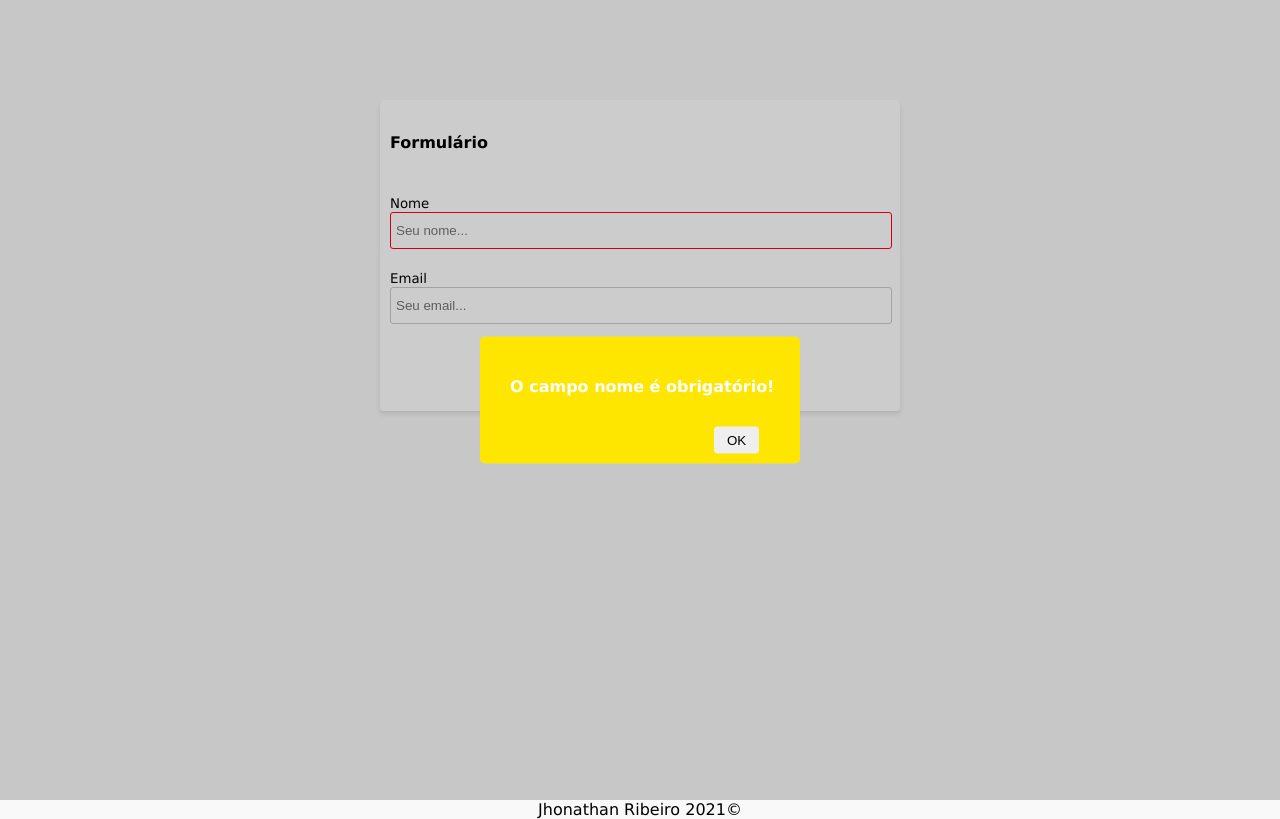
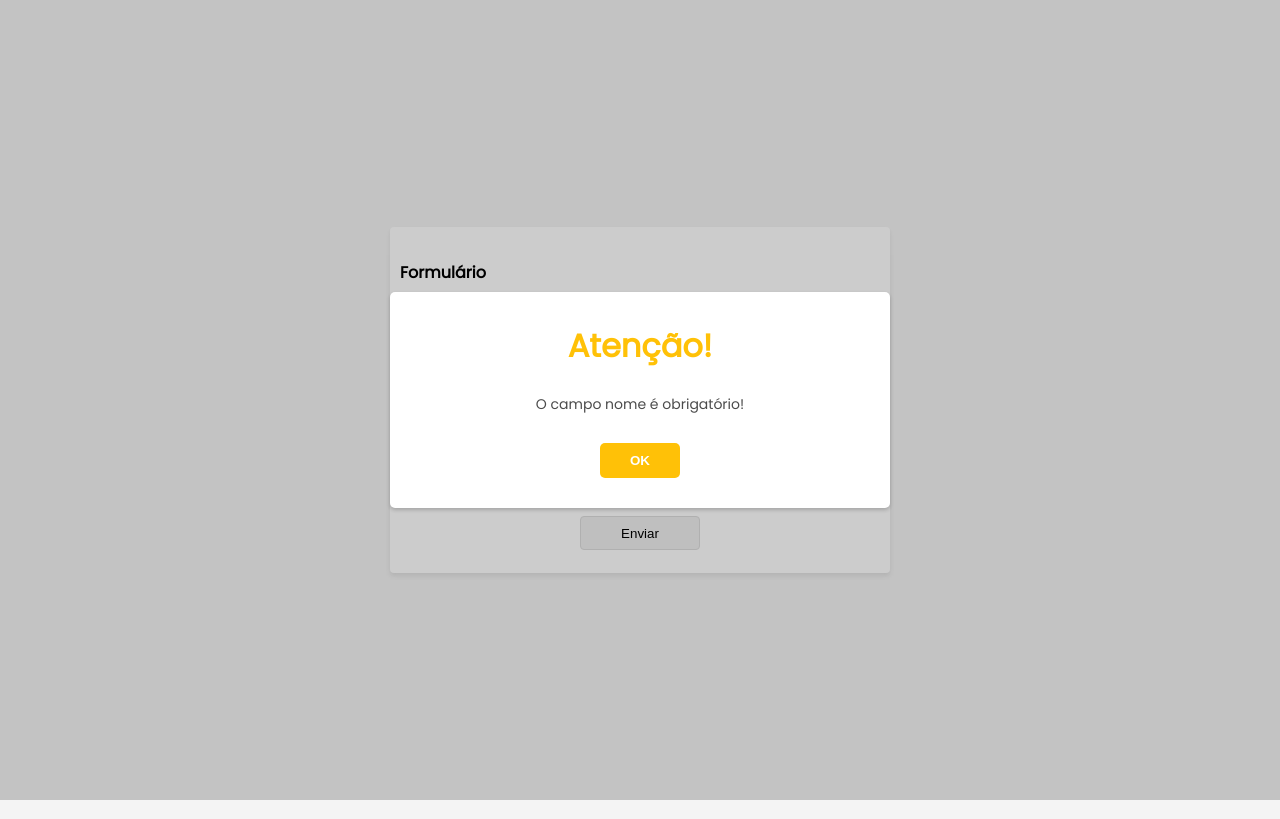
Before and after one commit to JhonathanRibeiro/validacao-de-formulario, a plain HTML site: page index.html in a window 1280 px wide. Both pictures are taken after a click on the button "Enviar". Drawn offline with Linux system fonts and the light colour scheme.

Commit message:
update alerts

```diff
--- a/index.html
+++ b/index.html
@@ -9,8 +9,7 @@
 	<link rel="stylesheet" href="style.css">
 </head>
 <body>
-	<div class="displayMessage"></div>
-
+	<div class="modal-container"></div>
 	<div class="container">
 		<div class="form">
 			<h4>Formulário</h4><br>
@@ -30,12 +29,11 @@
 				id="email"
 				required>
 			<br><br>
-			<button id="submit">Enviar</button>
+			<div class="button-container">
+				<button id="submit">Enviar</button>
+			</div>
 		</div>
 	</div>
-	<footer>
-		<span>Jhonathan Ribeiro 2021&copy;</span>
-	</footer>
 	<script src="script.js"></script>
 </body>
 </html>
--- a/script.js
+++ b/script.js
@@ -11,10 +11,7 @@ btn.addEventListener('click', () => {
 			}
 		},
 		validateFields() {
-
-
 			const { nome, email } = Form.getValues();
-
 			if (nome.trim() == '') {
 				Form.nome.classList.add('outlineDanger');
 				Form.email.classList.remove('outlineDanger');
@@ -37,13 +34,15 @@ btn.addEventListener('click', () => {
 		Form.validateFields();
 		setTimeout(() => {
 			displayMessage({
+				title: 'Sucesso!',
 				icon: 'success',
-				text: 'Enviado com sucesso!'
+				text: 'Contato enviado com sucesso!'
 			});
 		}, 300);
 	} catch (error) {
 		setTimeout(() => {
 			displayMessage({
+				title: 'Atenção!',
 				icon: 'warning',
 				text: `${error.message}`
 			});
@@ -51,13 +50,17 @@ btn.addEventListener('click', () => {
 	}
 });
 
-function displayMessage({ text, icon }) {
-	var display = document.querySelector('.displayMessage');
-	display.style.display = 'block';
+function displayMessage({ title, text, icon }) {
+	var display = document.querySelector('.modal-container');
+	display.classList.add('show')
 
 	var panel = document.createElement('div');
-	panel.setAttribute('class', 'msgBox');
+	panel.setAttribute('class', 'modal');
 	display.appendChild(panel);
+
+	var titleEl = document.createElement('h1');
+	titleEl.textContent = title;
+	panel.appendChild(titleEl);
 
 	var msg = document.createElement('p');
 	msg.textContent = text;
@@ -68,9 +71,15 @@ function displayMessage({ text, icon }) {
 	panel.appendChild(closeBtn);
 
 	closeBtn.addEventListener('click', () => {
-		display.style.display = 'none';
+		display.classList.remove('show')
 		panel.parentNode.removeChild(panel);
 	});
-	if (icon === 'warning' ? panel.classList.add('warningAlert') : msg.style.paddingLeft = '20px');
-	if (icon === 'success' ? panel.classList.add('successAlert') : msg.style.paddingLeft = '20px');
+
+	if(icon === 'warning') {
+		titleEl.classList.add('text-warning');
+		closeBtn.classList.add('btn-warning');
+	} else if(icon === 'success'){
+		titleEl.classList.add('text-success');
+		closeBtn.classList.add('btn-success');
+	}
 }
--- a/style.css
+++ b/style.css
@@ -1,11 +1,13 @@
-html,
-body  {
+@import url('https://fonts.googleapis.com/css?family=Poppins&display=swap');
+* {box-sizing: border-box;}
+body {
+    background-color: #ececec8f;
+    font-family: 'Poppins', sans-serif;
+    display: flex;
+    align-items: center;
+    justify-content: center;
+    min-height: 100vh;
     margin: 0;
-    font-weight: 100;
-    font-family: Verdana, Geneva, Tahoma, sans-serif;
-    box-sizing: border-box;
-    background: #f9f9f9;
-    height: 100%;
 }
 input {
     background: white;
@@ -16,10 +18,7 @@ input {
     outline: none;
     width: 98%;
 }
-footer {text-align: center;}
 button#submit {
-    position: relative;
-    left: 10rem;
     margin: 11px;
     border-radius: 4px;
     cursor: pointer;
@@ -30,62 +29,81 @@ button#submit {
 .container  {
     height: 100%;
 }
-.displayMessage {
-    z-index: 9999;
-    display: none;
-    width: 100%;
-    background: rgba(0,0,0,0.2);
-    height: 100%;
-    position: fixed;
-    padding: 0;
-    margin: 0;
-}
-.msgBox {
-    position: absolute;
-    top: 50%;
-    left: 50%;
-    transform: translate(-50%, -50%);
-    transition: 0.99s;
-    border-radius: 5px;
-    width: 300px;
-    padding: 10px;
-}
-.msgBox p {
-    line-height: 1.5;
-    padding: 0.75em 10px;
-    background-position: 25px center;
-    background-repeat: no-repeat;
-}
-.msgBox button {
-    position: relative;
-    left: 14rem;
-    border: none;
-    padding: 0.45em 13px;
-    border-radius: 4px;
-    cursor: pointer;
-    outline: none;
-}
-.warningAlert {
-    background: #ffe601;
-    font-weight: bold;
-    color: #ffff;
-}
-.successAlert {
-    background: #00fa4b;
-    font-weight: bold;
-    color: #ffff;
-}
 .outlineDanger {
     border: 1px solid #ff0022;
     border-radius: 3px;
 }
 .form {
-    position: relative;
-    top: 100px;
     width: 500px;
     background: white;
     border-radius: 4px;
     box-shadow: 0px 3px 4px #dddd;
-    padding: 00.75em 10px;
+    padding: 0.75em 10px;
     margin: 0 auto;
 }
+.modal-container {
+    background-color: rgba(0,0,0,0.2);
+    position: fixed;
+    display: flex;
+    align-items: center;
+    justify-content: center;
+    opacity: 0;
+    pointer-events: none;
+    top: 0;
+    left: 0;
+    height: 100vh;
+    width: 100vw;
+    transition: opacity 0.4s ease;
+}
+.modal-container.show {
+    pointer-events: auto;
+    opacity: 1;
+}
+.modal {
+    background: #fff;
+    border-radius: 5px;
+    box-shadow: 0 2px 4px rgba(0,0,0,0.2);
+    padding: 30px 50px;
+    width: 500px;
+    max-width: 100%;
+    text-align: center;
+}
+.modal button {
+    background-color: #47a386;
+    border: 0;
+    border-radius: 5px;
+    text-transform: uppercase;
+    font-weight: bolder;
+    cursor: pointer;
+    outline: none;
+    padding: 0.75em 30px;
+    color: #fff;
+}
+.button-container {
+    display: flex;
+    align-items: center;
+    justify-content: center;
+}
+.modal h1 {
+    margin: 0;
+    padding: 0 0 0.75em;
+}
+.modal p {
+    margin: 0 0 2em;
+    font-size: 14px;
+    opacity: 0.7;
+}
+.modal h1.text-warning {
+    color: #FFC107;
+}
+.modal button.btn-warning {
+    background: #FFC107;
+    color: white;
+}
+.modal h1.text-success {
+    color: #47a386;
+}
+.modal button.btn-success {
+    background: #47a386;
+    color: white;
+}
```
